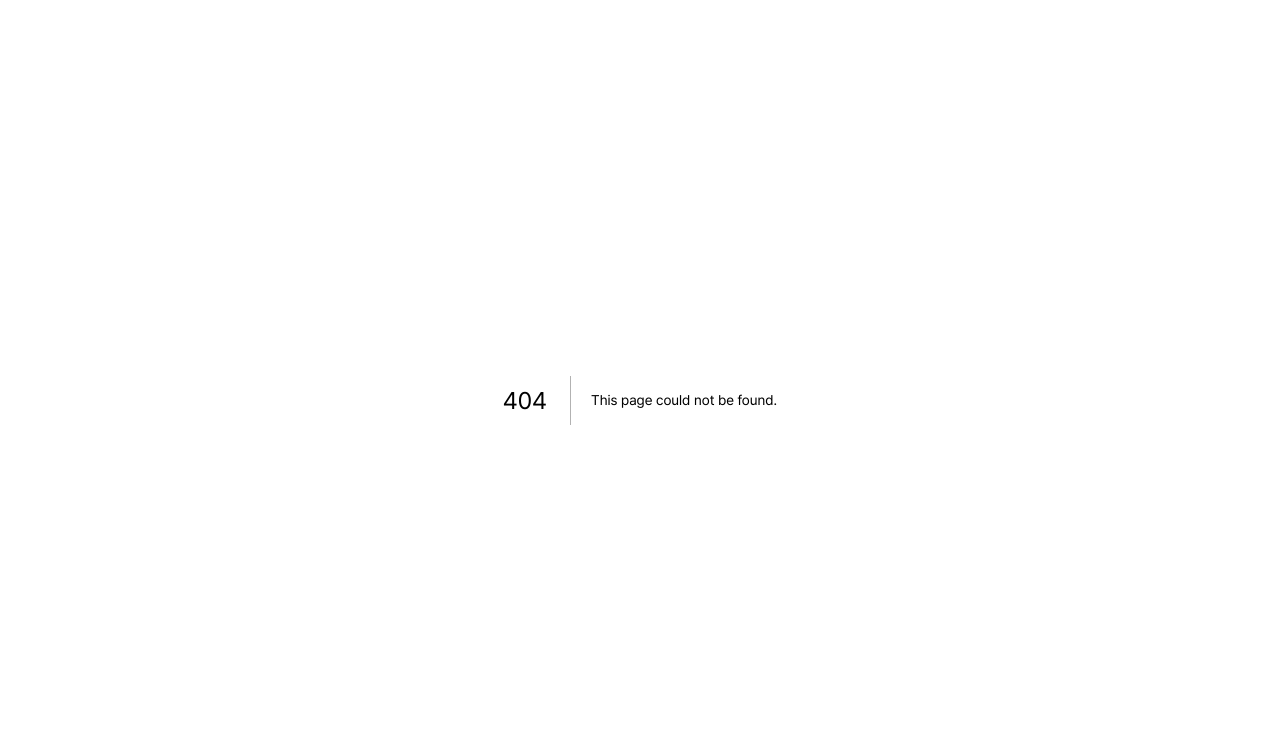
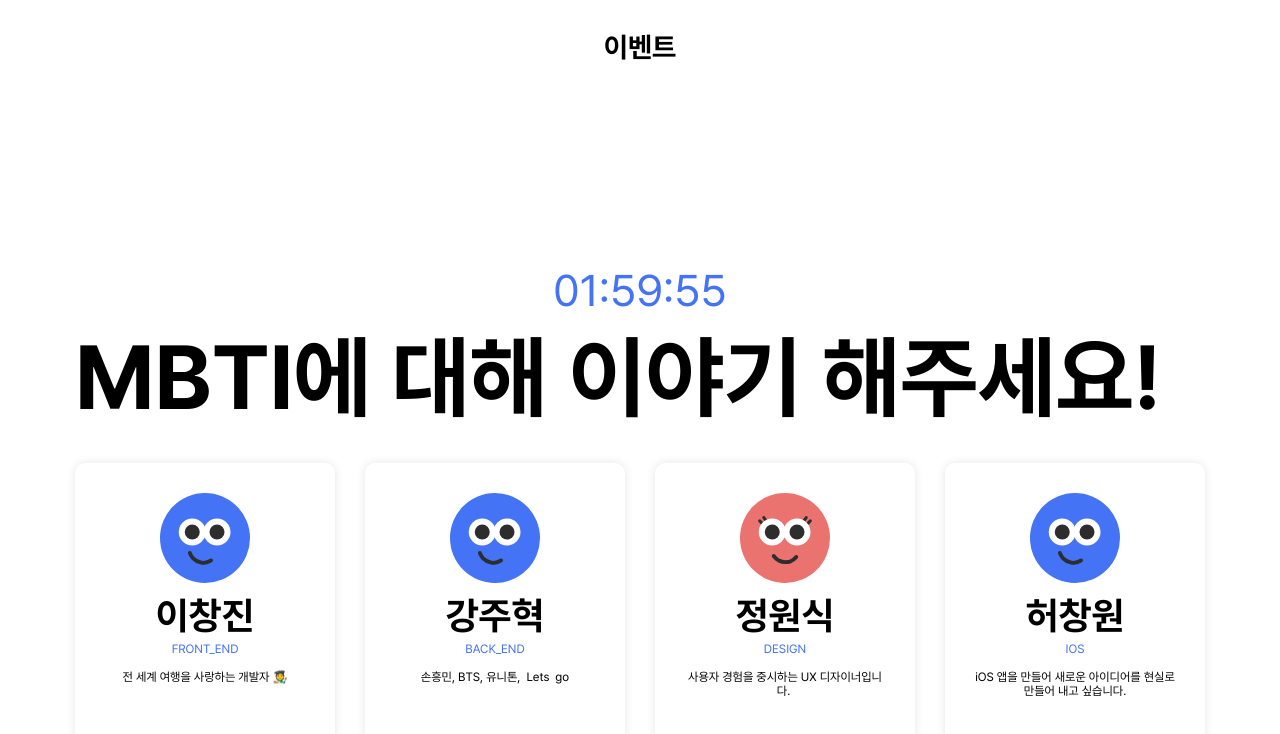
Before and after one commit to guesung/unithon-client-publish, a Next.js app: page /admin/components/Step3 in a window 1280 px wide. Before the commit this address had no page. Shown: the top 734 px of the page. Built offline with nearby package versions, Linux system fonts and the light colour scheme; no server answers.

Commit message:
feat: add admin event page

```diff
--- /dev/null
+++ b/src/pages/admin/components/Step3.tsx
@@ -0,0 +1,138 @@
+import Avatar from "@/components/avatar/Avatar";
+import useTimer from "@/hooks/useTimer";
+import useEventQuery from "@/queries/useEventQuery";
+import { Spacing } from "@/styles/Spacing";
+import { Position } from "@/types/profile";
+import styled from "styled-components";
+import style from "styled-jsx/style";
+
+type User = {
+  name: string;
+  position: Position;
+  introduce: string;
+};
+
+export default function Step3() {
+  const timer = useTimer({ remainedTime: 60 * 60 * 2 });
+
+  useEventQuery();
+
+  const userList: User[] = [
+    {
+      name: "이창진",
+      position: "FRONT_END",
+      introduce: "전 세계 여행을 사랑하는 개발자 🧑‍🎨",
+    },
+
+    {
+      name: "강주혁",
+      position: "BACK_END",
+      introduce: "손흥민, BTS, 유니톤,  Lets  go",
+    },
+    {
+      name: "정원식",
+      position: "DESIGN",
+      introduce: "사용자 경험을 중시하는 UX 디자이너입니다. ",
+    },
+    {
+      name: "허창원",
+      position: "IOS",
+      introduce: "iOS 앱을 만들어 새로운 아이디어를 현실로 만들어 내고 싶습니다.",
+    },
+  ];
+
+  return (
+    <StyledLayout>
+      <StyledEventTitle>이벤트</StyledEventTitle>
+
+      <StyledTimer>{timer}</StyledTimer>
+      <StyledDescription>MBTI에 대해 이야기 해주세요!</StyledDescription>
+
+      <Spacing size={32} />
+
+      <StyledUserCardContainer>
+        {userList.map((user, idx) => (
+          <UserCard user={user} key={idx} />
+        ))}
+      </StyledUserCardContainer>
+    </StyledLayout>
+  );
+}
+
+function UserCard({ user }: { user: User }) {
+  return (
+    <StyledCardWarpper>
+      <StyledAvatarWrapper>
+        <Avatar size="MEDIUM" position={user.position} />
+      </StyledAvatarWrapper>
+      <StyledUserName>{user.name}</StyledUserName>
+      <StyledPosition>{user.position}</StyledPosition>
+      <StyledIntroduce>{user.introduce}</StyledIntroduce>
+    </StyledCardWarpper>
+  );
+}
+
+const StyledLayout = styled.div`
+  display: grid;
+  justify-content: center;
+`;
+
+const StyledEventTitle = styled.div`
+  padding-top: 3rem;
+  font-weight: 700;
+  font-size: 2.8rem;
+  text-align: center;
+`;
+
+const StyledTimer = styled.div`
+  padding-top: 20rem;
+  color: #4473f5;
+  font-weight: 500;
+  font-size: 4.4rem;
+  text-align: center;
+`;
+
+const StyledDescription = styled.div`
+  padding-top: 0.6rem;
+  font-size: 9rem;
+  font-weight: 700;
+`;
+
+const StyledUserCardContainer = styled.div`
+  display: flex;
+  column-gap: 3rem;
+  justify-content: center;
+`;
+
+const StyledCardWarpper = styled.div`
+  width: 26rem;
+  height: 28rem;
+  border-radius: 1rem;
+  box-shadow: 0px 0px 10px 0px rgba(0, 0, 0, 0.1);
+  padding: 3rem 3rem 2.5rem;
+  text-align: center;
+`;
+
+const StyledAvatarWrapper = styled.div`
+  display: grid;
+  justify-content: center;
+`;
+
+const StyledUserName = styled.div`
+  padding-top: 1rem;
+  font-size: 3.8rem;
+  font-weight: 700;
+`;
+
+const StyledPosition = styled.div`
+  padding-top: 0.4rem;
+  font-size: 1.2rem;
+  font-weight: 500;
+  color: rgba(68, 115, 245, 1);
+`;
+
+const StyledIntroduce = styled.div`
+  padding-top: 1.4rem;
+  font-weight: 500;
+  font-size: 1.2rem;
+`;
--- a/src/pages/qr/index.tsx
+++ b/src/pages/qr/index.tsx
@@ -70,7 +70,7 @@ const StyledQRWrapper = styled.div`
 function LoginQR() {
   return (
     <StyledQRWrapper>
-      <Image src="/qr.png" width="180" height="180" alt="qr" />
+      <Image src="/qr.svg" width="180" height="180" alt="qr" />
     </StyledQRWrapper>
   );
 }
--- a/src/queries/queryKeys.ts
+++ b/src/queries/queryKeys.ts
@@ -8,6 +8,7 @@ export enum QUERY_KEY_NAMESPACE {
 const QUERY_KEY = {
   login: [QUERY_KEY_NAMESPACE.LOGIN],
   userList: [QUERY_KEY_NAMESPACE.USER_LIST],
+  event: ["event"],
 };
 
 export default QUERY_KEY;
--- /dev/null
+++ b/src/queries/useEventQuery.ts
@@ -0,0 +1,28 @@
+import httpClient from "@/services/httpClient";
+import querykeys from "./queryKeys";
+import { QueryKey, QueryOptions, UseQueryOptions, useQuery } from "react-query";
+import { AxiosError, AxiosResponse } from "axios";
+
+type User = {
+  name: string;
+  organization: string;
+  annual: number;
+};
+
+type Response = {
+  event: {
+    content: string;
+  };
+  users: User[];
+};
+
+const fetch = async () => {
+  const { data } = await httpClient.get<Response>("/event");
+  return data;
+};
+
+const useEventQuery = () => {
+  return useQuery(querykeys.event, fetch, { refetchInterval: 1000 * 60 * 60 * 1 });
+};
+
+export default useEventQuery;
```
Also changed, not shown: src/components/WebAppLayout.tsx (+8 -4 lines), src/pages/admin/components/Step2.tsx (+11 -2 lines), src/pages/admin/index.tsx (+14 -7 lines), public/qr.png (deleted), public/qr.svg (added).
